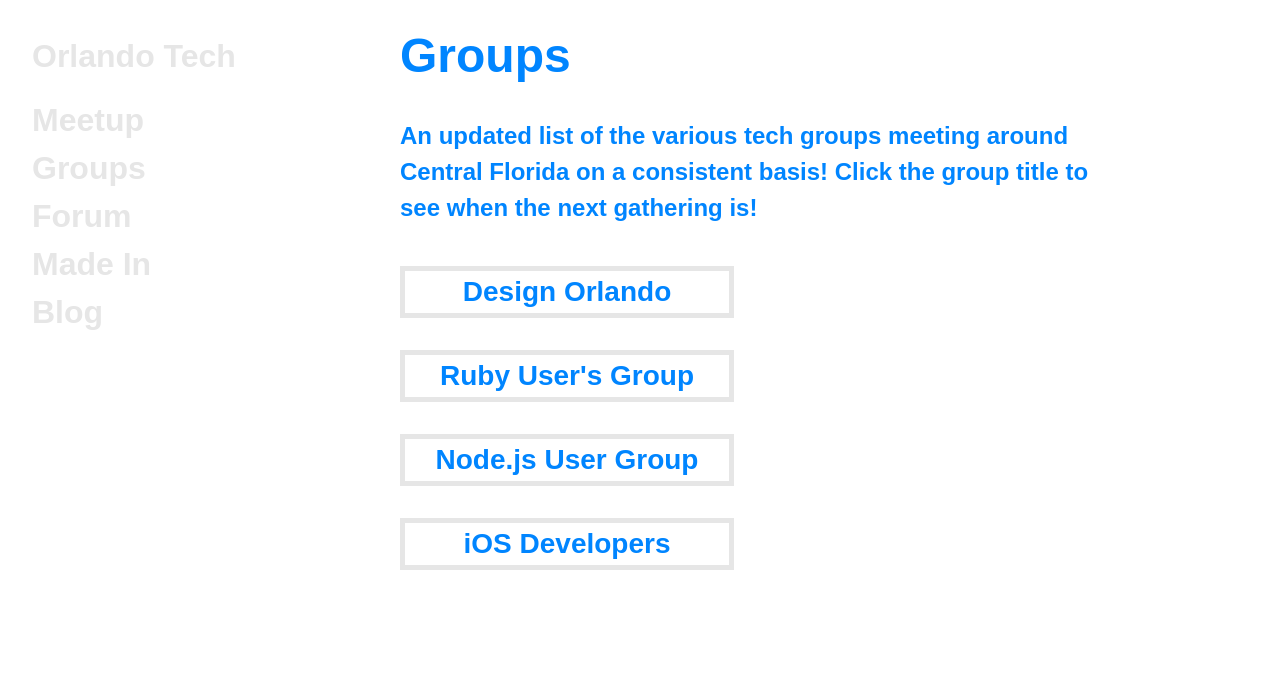
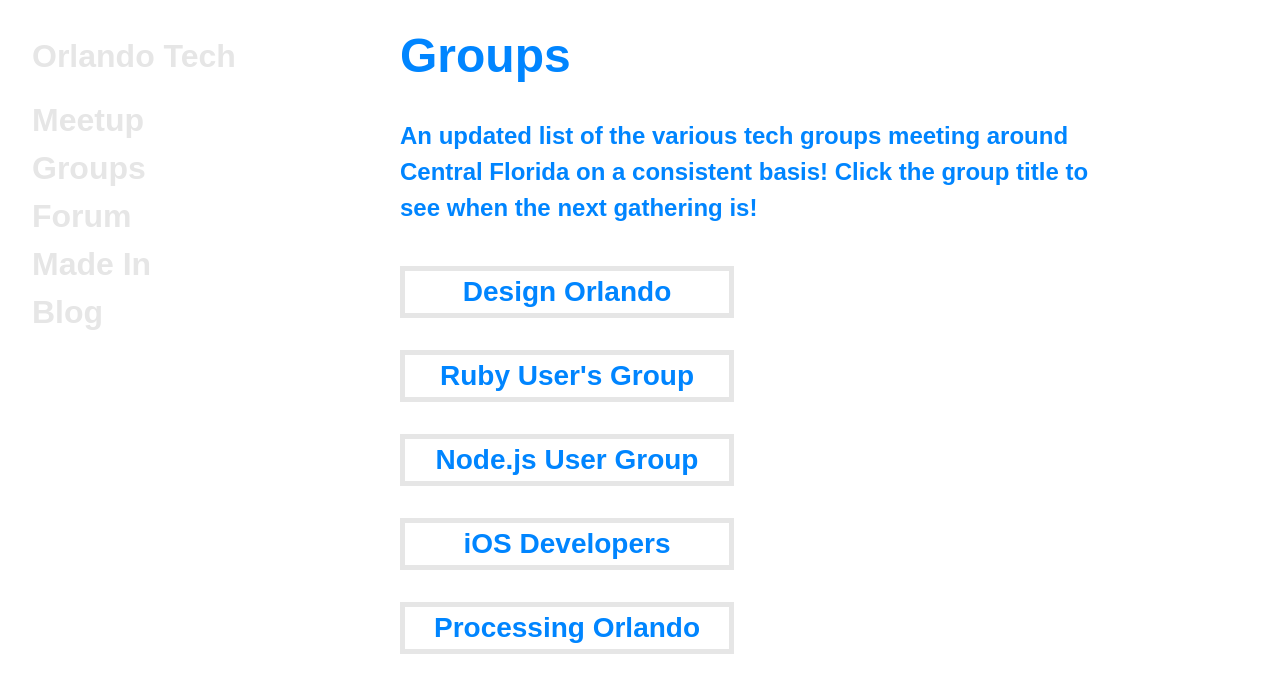
Before and after one commit to orlandotech/orlandotech.github.io, a Jekyll site: the page built from groups/index.html, in a window 1280 px wide. Shown: the top 693 px of the page. Built offline with Jekyll 4.4.1, drawn with Linux system fonts in a browser that asks for light colours; Markdown is read by kramdown in place of the engine named in the settings.

Commit message:
Adding Processing Orlando to the groups page

```diff
--- a/groups/index.html
+++ b/groups/index.html
@@ -19,3 +19,6 @@
 <div class="group">
   <a class="title" href="http://www.meetup.com/Orlando-iOS-Developer-Group/">iOS Developers</a>
 </div>
+<div class="group">
+  <a class="title" href="http://processingorlando.org/">Processing Orlando</a>
+</div>
```
